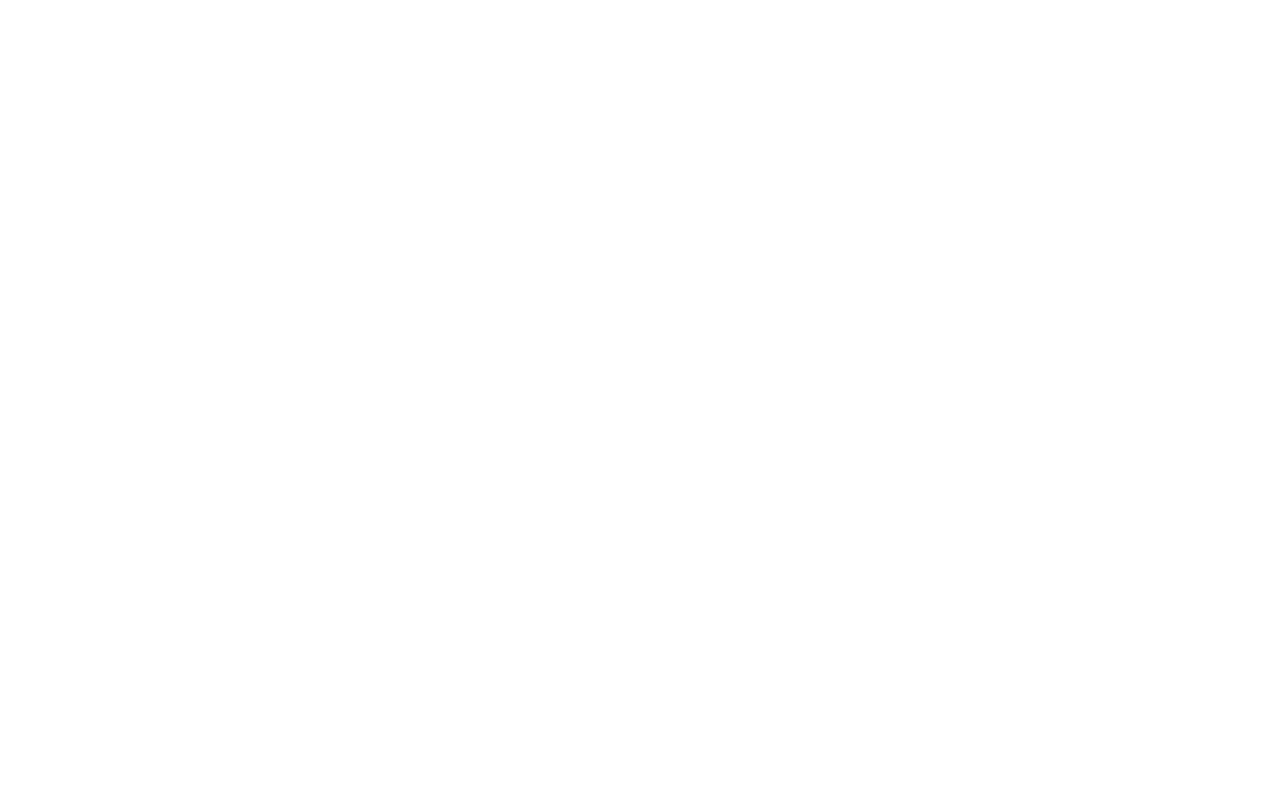
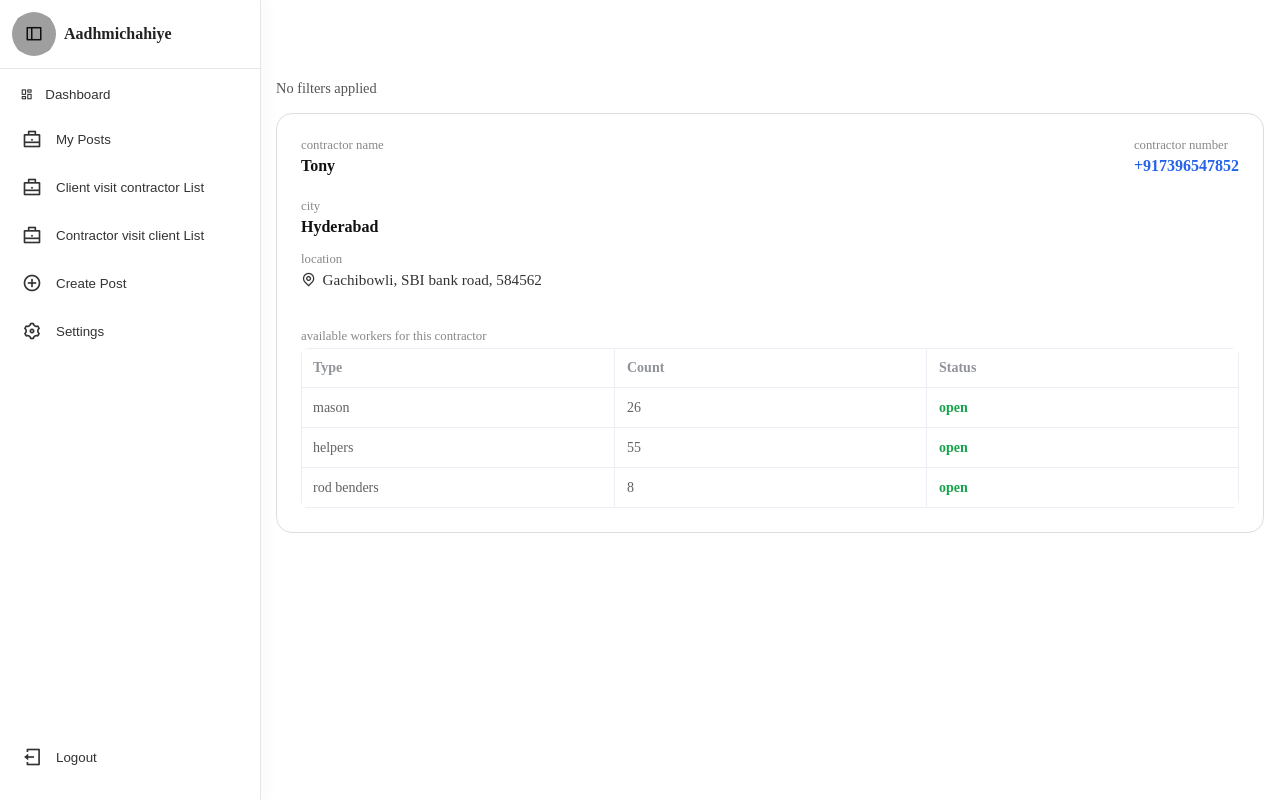
Before and after one commit to aadhmichahiye/prototype-web, a Vue app: page /contractor/post-details in a window 1280 px wide. Before the commit this address had no page. Built offline with nearby package versions, Linux system fonts and the light colour scheme.

Commit message:
main components updated

```diff
--- /dev/null
+++ b/src/components/ContractorPostDetails.vue
@@ -0,0 +1,172 @@
+<template>
+  <div class="contractor-post-detail">
+    <!-- Filters Info -->
+    <p class="filters-text">No filters applied</p>
+
+    <!-- Contractor Card -->
+    <div class="contractor-card">
+      <div class="card-header">
+        <div>
+          <p class="label">contractor name</p>
+          <h3 class="value">{{ contractor.name }}</h3>
+        </div>
+        <div class="text-right">
+          <p class="label">contractor number</p>
+          <a :href="`tel:${contractor.phone}`" class="phone">
+            {{ contractor.phone }}
+          </a>
+        </div>
+      </div>
+
+      <div class="card-body">
+        <div class="info-row">
+          <p class="label">city</p>
+          <h4 class="value">{{ contractor.city }}</h4>
+        </div>
+
+        <div class="info-row">
+          <p class="label">location</p>
+          <div class="location">
+            <i class="ri-map-pin-line"></i>
+            <span>{{ contractor.address }}</span>
+          </div>
+        </div>
+      </div>
+
+      <!-- Worker List -->
+      <div class="worker-section">
+        <p class="label">available workers for this contractor</p>
+
+        <el-table
+          :data="contractor.workers"
+          border
+          style="width: 100%"
+          class="workers-table"
+        >
+          <el-table-column prop="type" label="Type" />
+          <el-table-column prop="count" label="Count" />
+          <el-table-column label="Status">
+            <template #default="scope">
+              <span class="status" :class="scope.row.status">
+                {{ scope.row.status }}
+              </span>
+            </template>
+          </el-table-column>
+        </el-table>
+      </div>
+    </div>
+  </div>
+</template>
+
+<script setup>
+import MainLayout from "../layouts/MainLayout.vue";
+
+const contractor = {
+  name: "Tony",
+  phone: "+917396547852",
+  city: "Hyderabad",
+  address: "Gachibowli, SBI bank road, 584562",
+  workers: [
+    { type: "mason", count: 26, status: "open" },
+    { type: "helpers", count: 55, status: "open" },
+    { type: "rod benders", count: 8, status: "open" },
+  ],
+};
+</script>
+
+<style lang="scss" scoped>
+.contractor-post-detail {
+  padding: 5rem 1rem;
+
+  .filters-text {
+    font-size: 0.9rem;
+    color: #555;
+    margin-bottom: 1rem;
+  }
+
+  .contractor-card {
+    border: 1px solid #ddd;
+    border-radius: 1rem;
+    padding: 1.5rem;
+    background: #fff;
+    display: flex;
+    flex-direction: column;
+    gap: 1.5rem;
+
+    .label {
+      font-size: 0.8rem;
+      color: #888;
+      margin-bottom: 0.25rem;
+    }
+
+    .value {
+      font-size: 1rem;
+      font-weight: 600;
+      color: #111;
+    }
+
+    .phone {
+      color: #2563eb;
+      font-weight: 600;
+      text-decoration: none;
+      &:hover {
+        text-decoration: underline;
+      }
+    }
+
+    .card-header {
+      display: flex;
+      justify-content: space-between;
+      align-items: flex-start;
+      flex-wrap: wrap;
+      gap: 1rem;
+    }
+
+    .info-row {
+      margin-bottom: 1rem;
+
+      .location {
+        display: flex;
+        align-items: center;
+        gap: 0.4rem;
+        font-size: 0.95rem;
+        color: #333;
+      }
+    }
+
+    .worker-section {
+      .workers-table {
+        border-radius: 0.5rem;
+        overflow: hidden;
+      }
+
+      .status {
+        font-weight: 600;
+
+        &.open {
+          color: #16a34a; // green
+        }
+        &.closed {
+          color: #dc2626; // red
+        }
+      }
+    }
+  }
+}
+
+/* Responsive */
+@media (max-width: 768px) {
+  .contractor-card {
+    padding: 1rem;
+  }
+
+  .card-header {
+    flex-direction: column;
+    align-items: flex-start !important;
+  }
+
+  .phone {
+    font-size: 0.95rem;
+  }
+}
+</style>
--- a/src/layouts/Sidebar.vue
+++ b/src/layouts/Sidebar.vue
@@ -69,14 +69,14 @@
           <router-link to="/client/list" class="nav-link" type="button">
             <button class="nav-item" type="button">
               <i class="ri-briefcase-line nav-icon"></i>
-              <span class="nav-label">Client List</span>
+              <span class="nav-label">Client visit contractor List</span>
             </button>
           </router-link>
 
           <router-link to="/contractor/list" class="nav-link" type="button">
             <button class="nav-item" type="button">
               <i class="ri-briefcase-line nav-icon"></i>
-              <span class="nav-label">Contractor List</span>
+              <span class="nav-label">Contractor visit client List</span>
             </button>
           </router-link>
 
--- a/src/router/index.js
+++ b/src/router/index.js
@@ -4,6 +4,7 @@
 import ClientJobListing from "../components/ClientJobListing.vue";
 import ClientPostJob from "../components/ClientPostJob.vue";
 import Settings from "../components/Settings.vue";
+import ContractorPostDetails from "../components/ContractorPostDetails.vue";
 // import Home from "@/views/Home.vue";
 // import MyJobs from "@/views/MyJobs.vue";
 // import PostJob from "@/views/PostJob.vue";
@@ -23,6 +24,7 @@
       { path: "my-posts", component: ClientJobListing },
       { path: "create-post", component: ClientPostJob },
       { path: "settings", component: Settings },
+      { path: "contractor/post-details", component: ContractorPostDetails },
       //   { path: "my-jobs", component: MyJobs },
       //   { path: "post-job", component: PostJob },
       //   { path: "settings", component: Settings },
```
